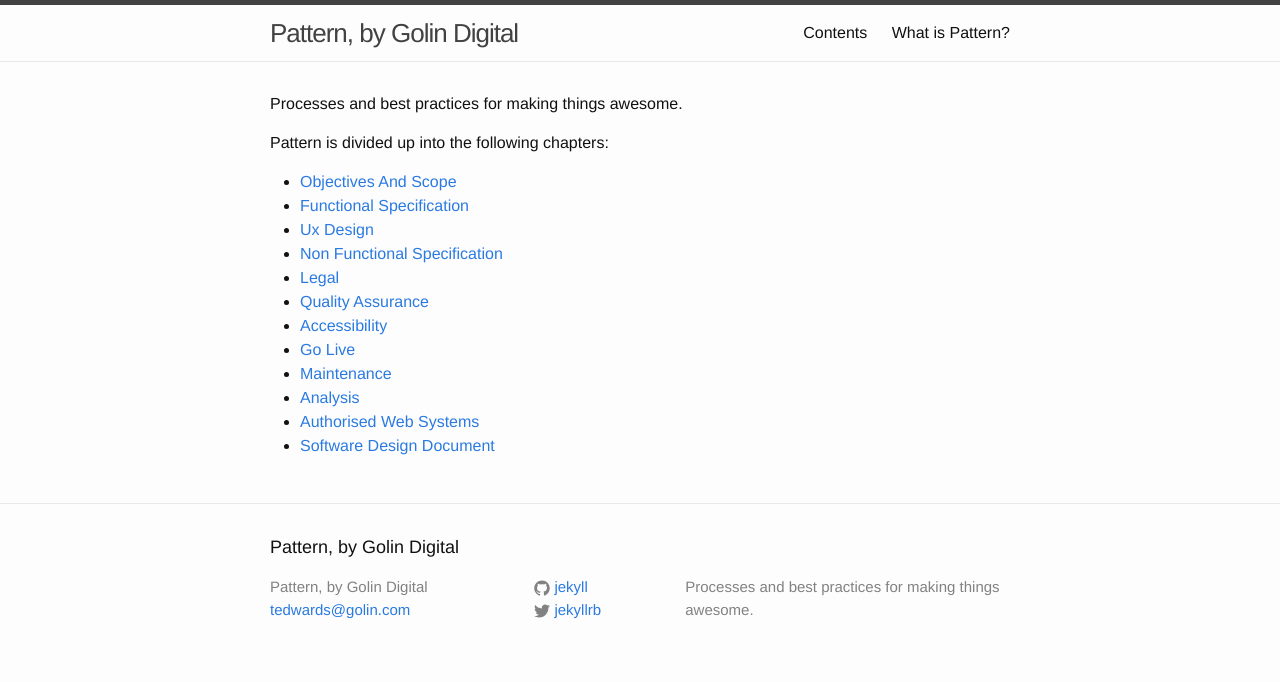
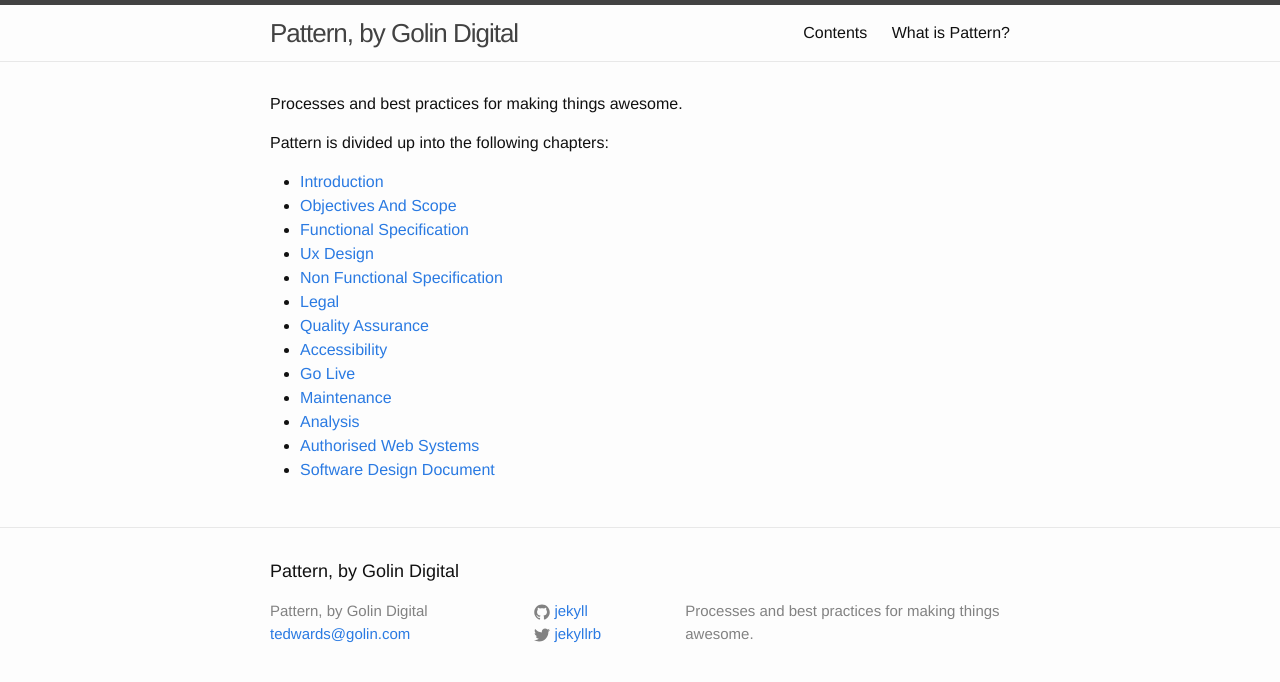
Before and after one commit to golincode/pattern, a Jekyll site: the page built from index.md, in a window 1280 px wide. Shown: the top 682 px of the page. Built offline with Jekyll 4.4.1, drawn with Linux system fonts in a browser that asks for light colours.

Commit message:
add intro to page list

```diff
--- a/index.md
+++ b/index.md
@@ -6,6 +6,7 @@ Processes and best practices for making things awesome.
 
 Pattern is divided up into the following chapters:
 
+- [Introduction]({{ site.baseurl }}/wtf-is-pattern)
 - [Objectives And Scope]({{ site.baseurl }}/i/objectives-and-scope)
 - [Functional Specification]({{ site.baseurl }}/ii/functional-spec)
 - [Ux Design]({{ site.baseurl }}/iii/ux-design)
```
